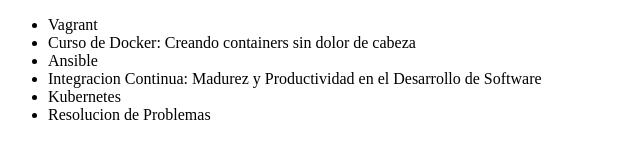
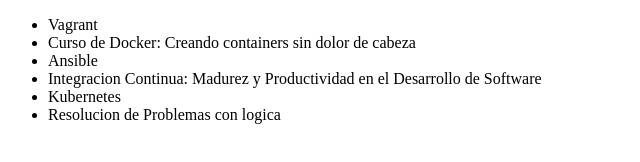
Before and after one commit to LuisNRojas/Alura-CursoGit, a plain HTML site: page index.html in a window 1280 px wide. Shown: the full height of the page, 0-640 px from the left. Drawn offline with Linux system fonts and the light colour scheme.

Commit message:
Corrigiendo nombre de cursoo de Resolucion de problemas

```diff
--- a/index.html
+++ b/index.html
@@ -11,7 +11,7 @@
             <li>Ansible</li>
             <li>Integracion Continua: Madurez y Productividad en el Desarrollo de Software</li>
             <li>Kubernetes</li>
-            <li>Resolucion de Problemas</li>
+            <li>Resolucion de Problemas con logica</li>
         </ul>
     </body>
 </html>
```
